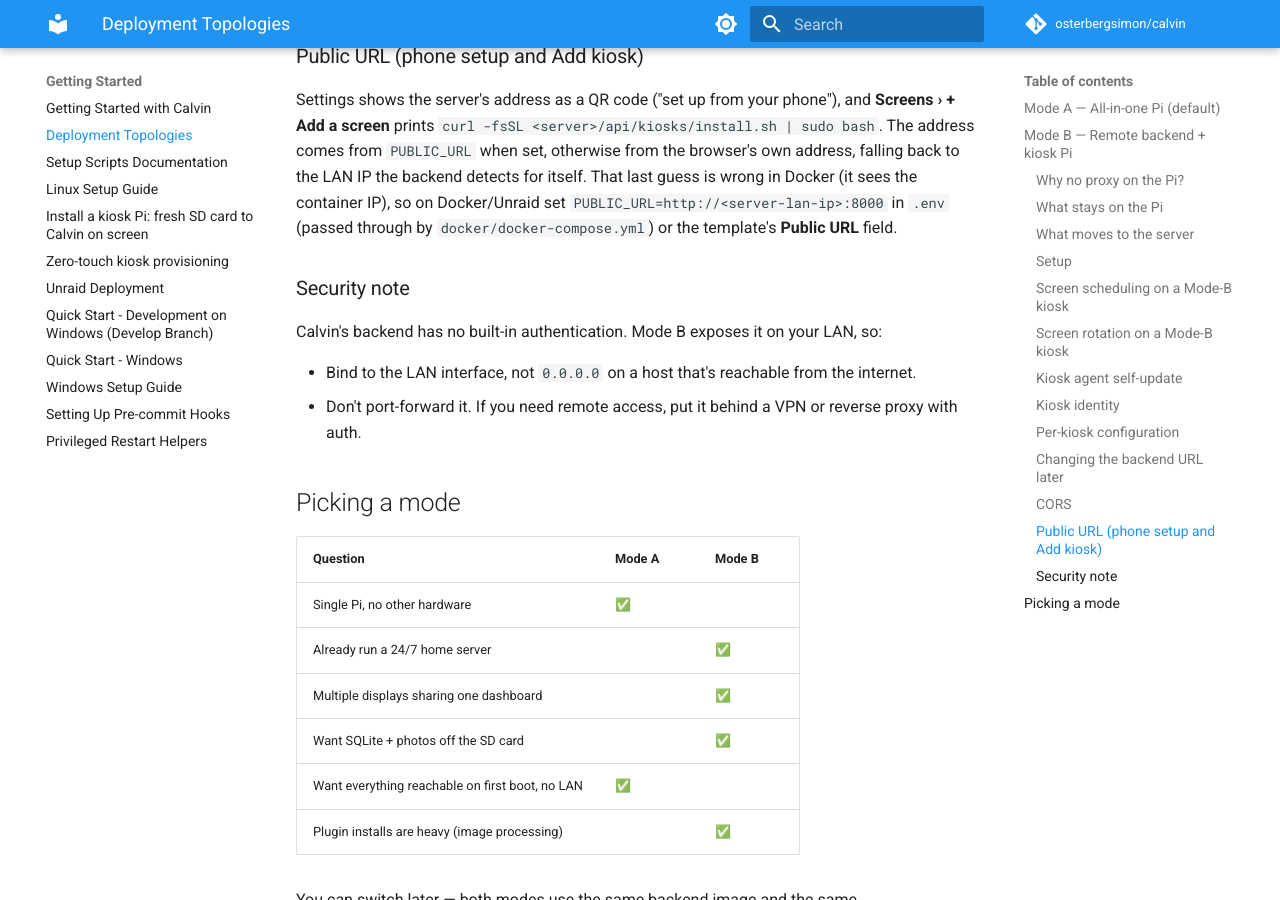
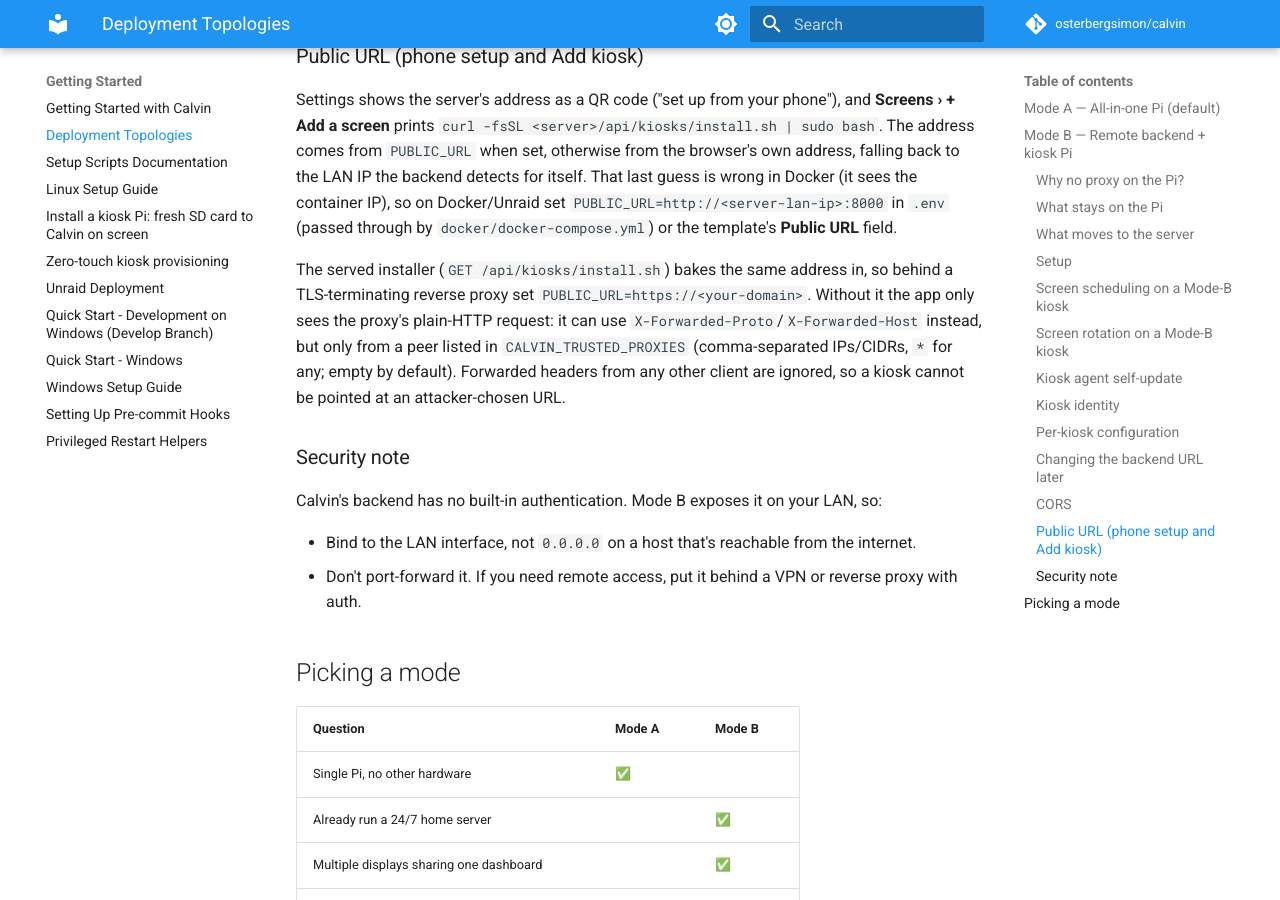
Before and after one commit to osterbergsimon/calvin, an MkDocs documentation site: the page built from docs/setup/DEPLOYMENT_TOPOLOGIES.md, in a window 1280 px wide and 900 px high, scrolled down 6184 px. Built offline with MkDocs 1.6.1 and Material for MkDocs 9.7.7, drawn with Linux system fonts in a browser that asks for light colours; comment, search, counter and statistics services are not loaded.

Commit message:
docs(deploy): document CALVIN_TRUSTED_PROXIES for reverse-proxy installs (CLV-34)

```diff
--- a/docs/setup/DEPLOYMENT_TOPOLOGIES.md
+++ b/docs/setup/DEPLOYMENT_TOPOLOGIES.md
@@ -287,6 +287,14 @@
 `PUBLIC_URL=http://<server-lan-ip>:8000` in `.env` (passed through by
 `docker/docker-compose.yml`) or the template's **Public URL** field.
 
+The served installer (`GET /api/kiosks/install.sh`) bakes the same address in,
+so behind a TLS-terminating reverse proxy set `PUBLIC_URL=https://<your-domain>`.
+Without it the app only sees the proxy's plain-HTTP request: it can use
+`X-Forwarded-Proto`/`X-Forwarded-Host` instead, but only from a peer listed in
+`CALVIN_TRUSTED_PROXIES` (comma-separated IPs/CIDRs, `*` for any; empty by
+default). Forwarded headers from any other client are ignored, so a kiosk
+cannot be pointed at an attacker-chosen URL.
+
 ### Security note
 
 Calvin's backend has no built-in authentication. Mode B exposes it on
```
Also changed, not shown: 2 other files.
